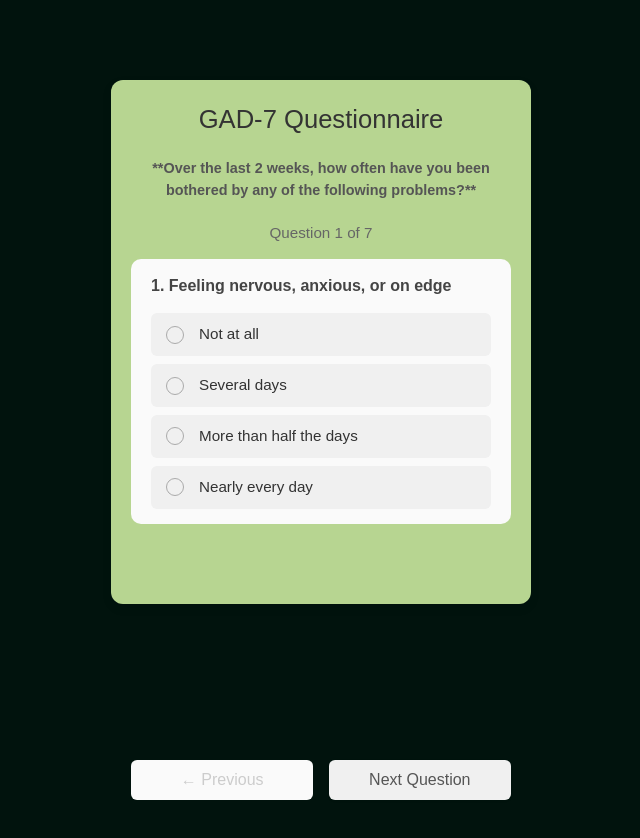
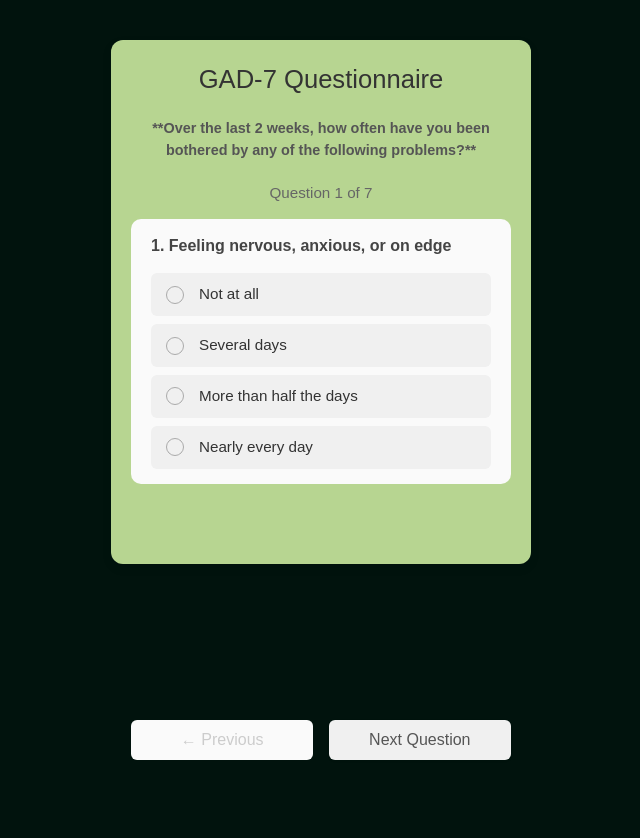
Before and after one commit to HarshaNaidu11/Bloomence_99, a React (Vite) app in the folder frontend/: page /gad7 in a window 1280 px wide. Shown: the whole page, without its empty margins (319-959 px from the left). After the commit the page ends 800 px from the top, so only its background shows below. Built offline with nearby package versions, Linux system fonts and the light colour scheme; no server answers; sample sign-in values are in the browser's storage.

Commit message:
Update PHQ9.css

```diff
--- a/frontend/src/pages/Questionnaires/PHQ9.css
+++ b/frontend/src/pages/Questionnaires/PHQ9.css
@@ -6,7 +6,7 @@
 .phq9-wrapper {
    width: 100vw; /* Take full viewport width */
   min-height: 100vh;
-   margin: 40px auto;
+  margin: 0 auto;
   max-width: 420px;
   position: relative;
   display: flex;
```
